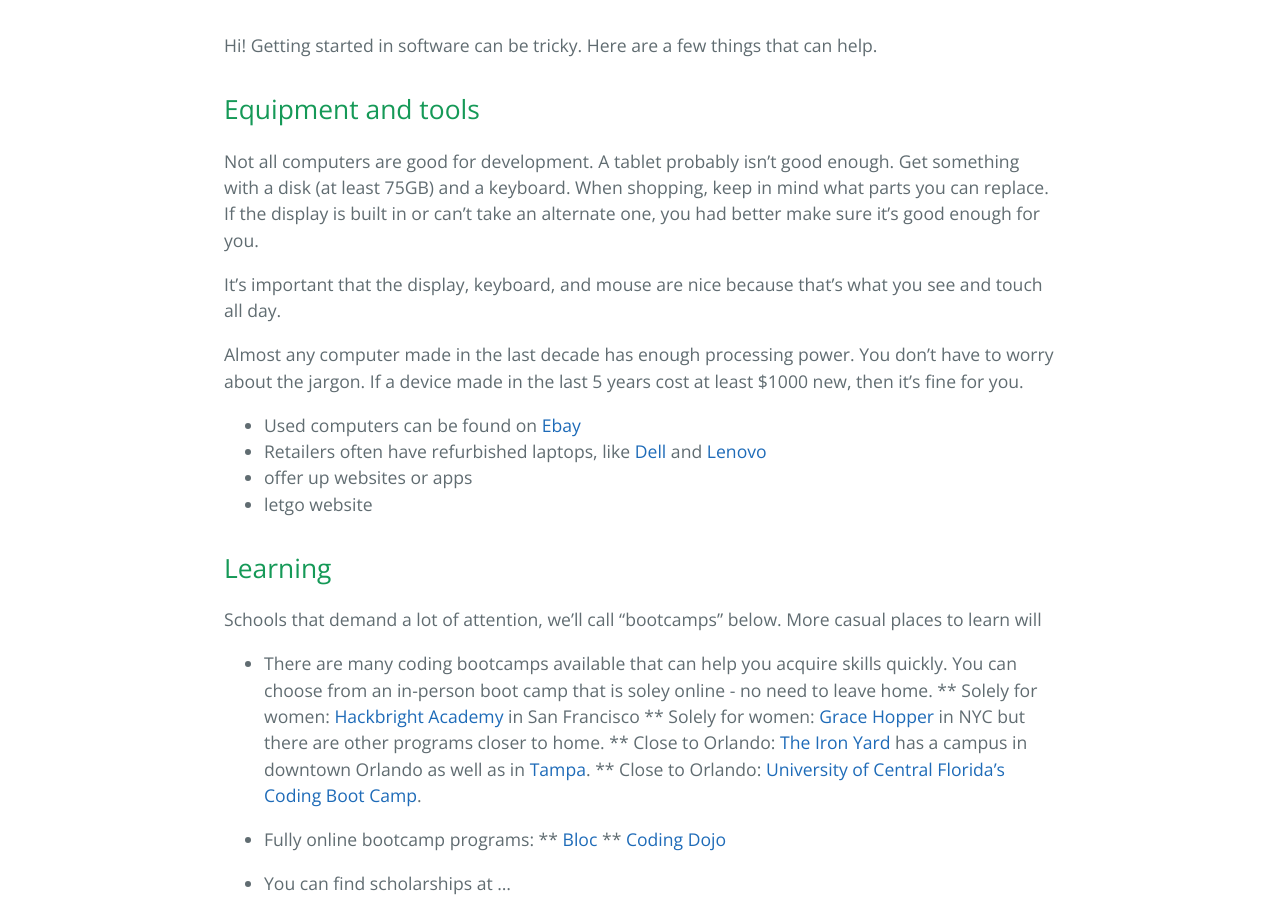
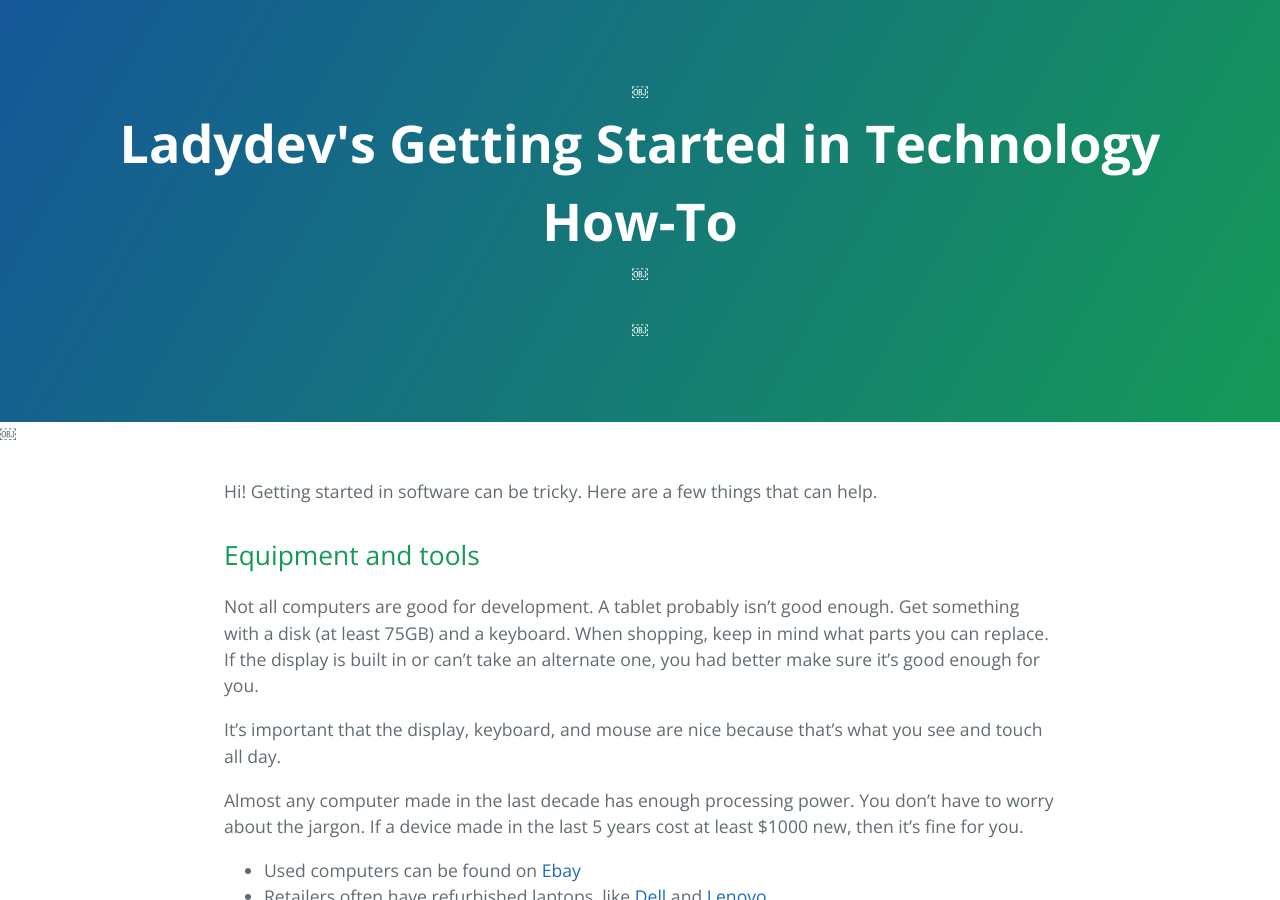
Before and after one commit to chadmiller/ladydev-info, a Jekyll site: the page built from index.md, in a window 1280 px wide and 900 px high. Built offline with Jekyll 4.4.1, drawn with Linux system fonts in a browser that asks for light colours; nearby versions of some CDN libraries; library files that are not in the unit come from our copies.

Commit message:
Update front.html

```diff
--- a/_layouts/front.html
+++ b/_layouts/front.html
@@ -11,6 +11,13 @@
   </head>
   <body>
 
+     <section class="page-header">
+￼       <h1 class="project-name">Ladydev&#39;s Getting Started in Technology How-To</h1>
+￼       <h2 class="project-tagline">{{ tagline }}</h2>
+￼     </section>
+￼
+
+
     <section class="main-content">{{ content }}</section>
 
   </body>
```
